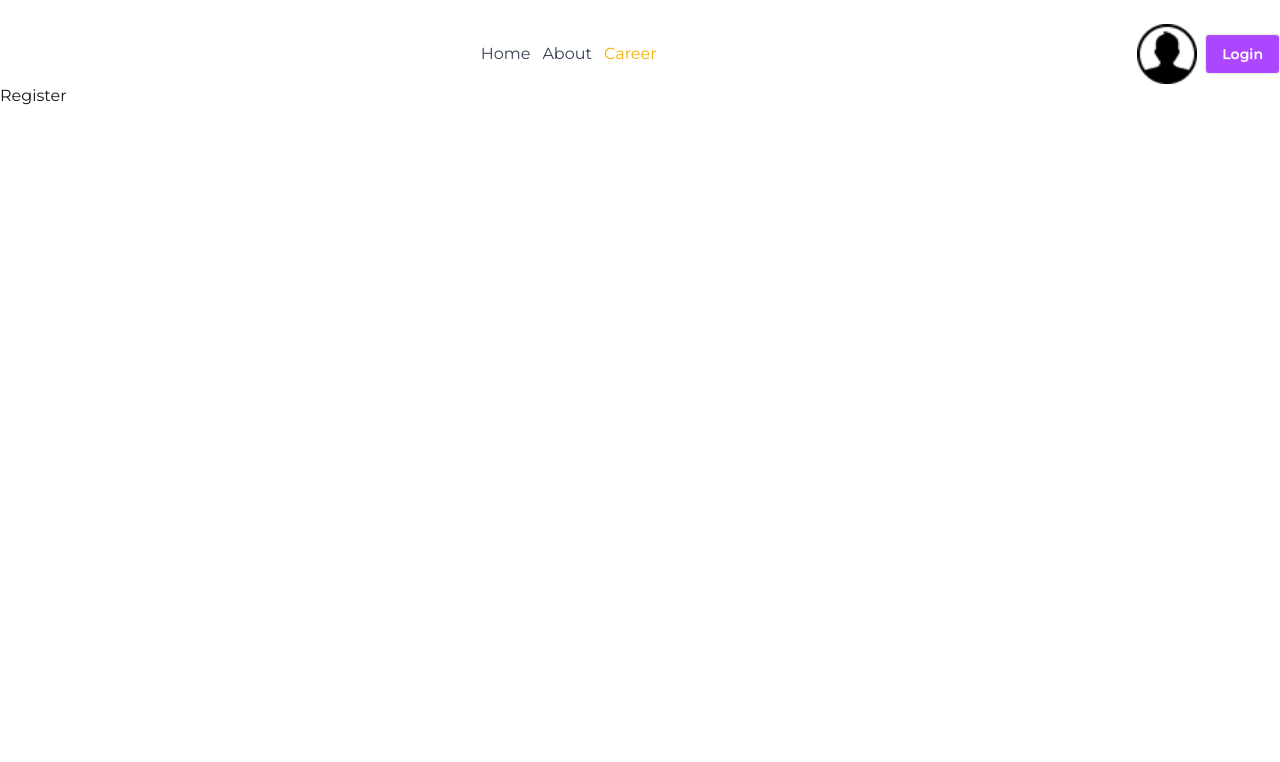
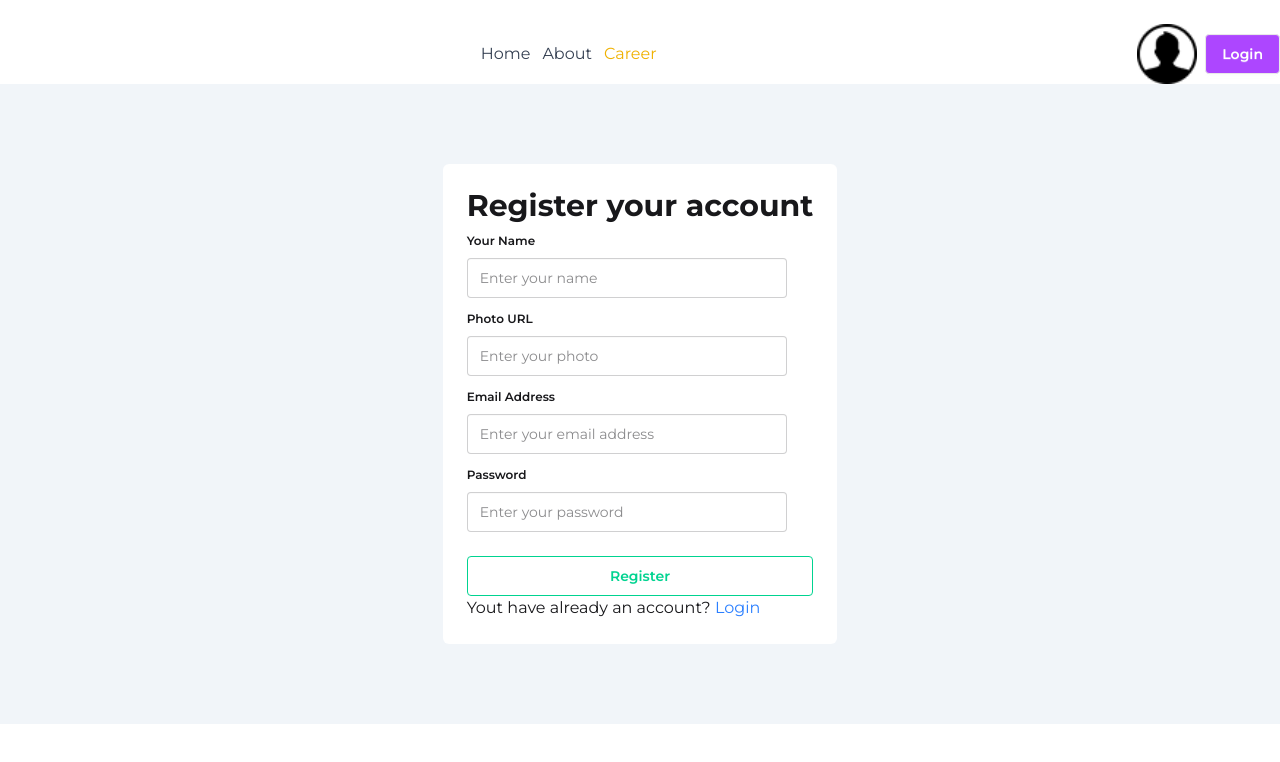
Before and after one commit to shafrinahamed0007/m47_dragon_news_next, a Next.js app: page /register in a window 1280 px wide. Shown: the top 762 px of the page. Built offline with nearby package versions, Linux system fonts and the light colour scheme.

Commit message:
Design login & register page with react hook form

```diff
--- a/src/app/(auth)/login/page.jsx
+++ b/src/app/(auth)/login/page.jsx
@@ -4,11 +4,16 @@ import React from "react";
 import { useForm } from "react-hook-form";
 
 const LoginPage = () => {
-  const { register, handleSubmit } = useForm();
+  const {
+    register,
+    handleSubmit,
+    formState: { errors },
+  } = useForm();
 
   const handleLoginFun = (data) => {
     console.log("Login form data using react hook form: ", data);
   };
+  console.log("Form Error:", errors);
 
   return (
     <div className="container mx-auto min-h-[80vh] flex justify-center items-center bg-slate-100">
@@ -21,20 +26,24 @@ const LoginPage = () => {
           <fieldset className="fieldset">
             <legend className="fieldset-legend">Email Address</legend>
             <input
-              {...register("email")}
-              type="text"
+              {...register("email", { required: "Email field is required" })}
+              type="email"
               className="input"
               placeholder="Enter your email address"
             />
+            {
+              errors.email && <p className="text-red-500">{errors.email.message}</p>
+            }
           </fieldset>
           <fieldset className="fieldset">
             <legend className="fieldset-legend">Password</legend>
             <input
-              {...register("password")}
+              {...register("password", { required: "Password field is requried" })}
               type="password"
               className="input"
               placeholder="Enter your password"
             />
+            {errors.password && <p className="text-red-500">{errors.password.message}</p>}
           </fieldset>
 
           <button className="btn btn-outline btn-success w-full">Login</button>
--- a/src/app/(auth)/register/page.jsx
+++ b/src/app/(auth)/register/page.jsx
@@ -1,11 +1,87 @@
-import React from 'react';
+"use client";
+
+import Link from "next/link";
+import React from "react";
+import { useForm } from "react-hook-form";
 
 const RegisterPage = () => {
-    return (
-        <div>
+  const {
+    register,
+    handleSubmit,
+    formState: { errors },
+  } = useForm();
+  const handleRegisterFunc = (data) => {
+    console.log("Register Data: ", data);
+  };
+  return (
+    <div className="container mx-auto min-h-[80vh] flex justify-center items-center bg-slate-100">
+      <div className="p-6 rounded-md bg-white">
+        <h2 className="font-bold text-3xl text-center">
+          Register your account
+        </h2>
+        <form onSubmit={handleSubmit(handleRegisterFunc)}>
+          <fieldset className="fieldset">
+            <legend className="fieldset-legend">Your Name</legend>
+            <input
+              {...register("name", { required: "Enter Your Name" })}
+              type="text"
+              className="input"
+              placeholder="Enter your name"
+            />
+            {errors.name && (
+              <p className="text-red-500">{errors.name.message}</p>
+            )}
+          </fieldset>
+          <fieldset className="fieldset">
+            <legend className="fieldset-legend">Photo URL</legend>
+            <input
+              {...register("photo", { required: "Enter your valid photo URL" })}
+              type="text"
+              className="input"
+              placeholder="Enter your photo"
+            />
+            {errors.photo && (
+              <p className="text-red-500">{errors.photo.message}</p>
+            )}
+          </fieldset>
+          <fieldset className="fieldset">
+            <legend className="fieldset-legend">Email Address</legend>
+            <input
+              {...register("email", { required: "Enter your valid email" })}
+              type="email"
+              className="input"
+              placeholder="Enter your email address"
+            />
+            {errors.email && (
+              <p className="text-red-500">{errors.email.message}</p>
+            )}
+          </fieldset>
+          <fieldset className="fieldset">
+            <legend className="fieldset-legend">Password</legend>
+            <input
+              {...register("password", { required: "Enter your password" })}
+              type="password"
+              className="input"
+              placeholder="Enter your password"
+            />
+          </fieldset>
+          {errors.password && (
+            <p className="text-red-500">{errors.password.message}</p>
+          )}
+
+          <button className="btn btn-outline btn-success w-full mt-5">
             Register
-        </div>
-    );
+          </button>
+        </form>
+        <p>
+          Yout have already an account?{" "}
+          <Link className="text-blue-500" href={"/login"}>
+            Login
+          </Link>
+        </p>
+      </div>
+    </div>
+  );
 };
 
 export default RegisterPage;
```
